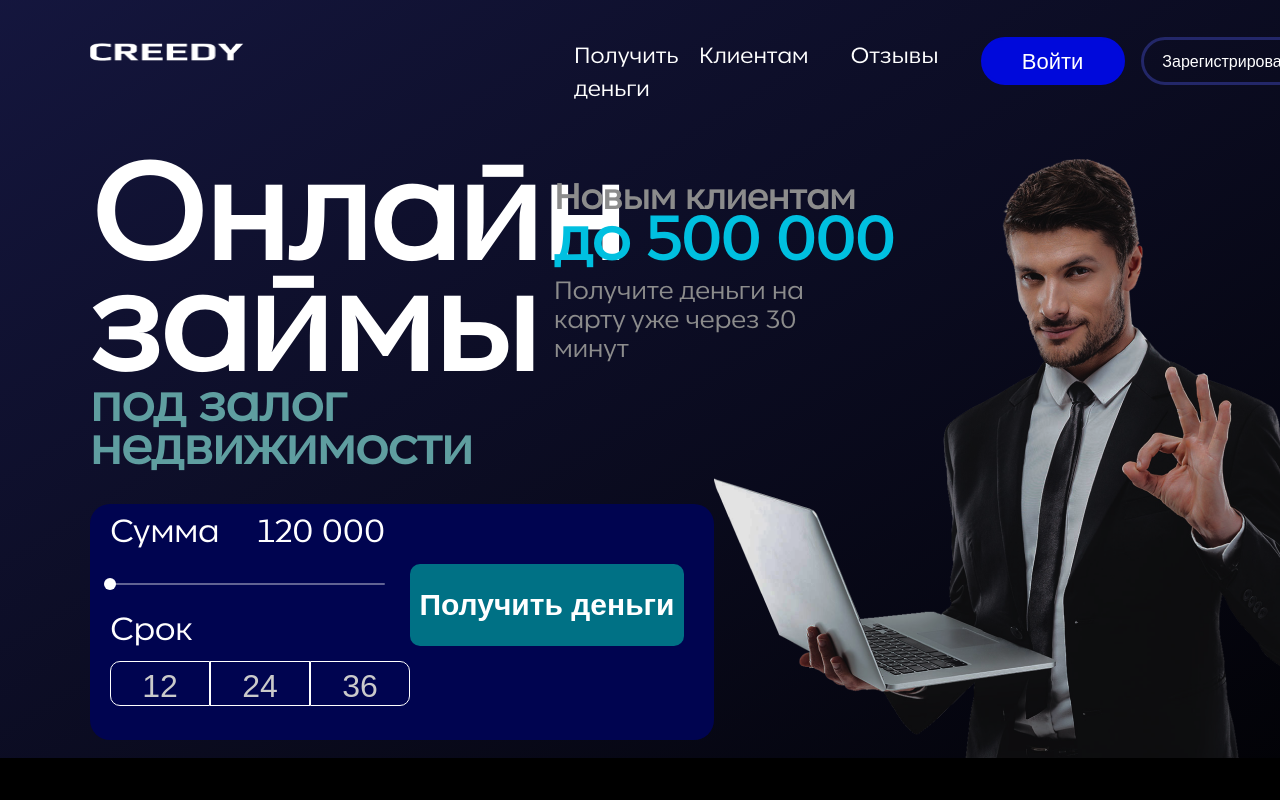
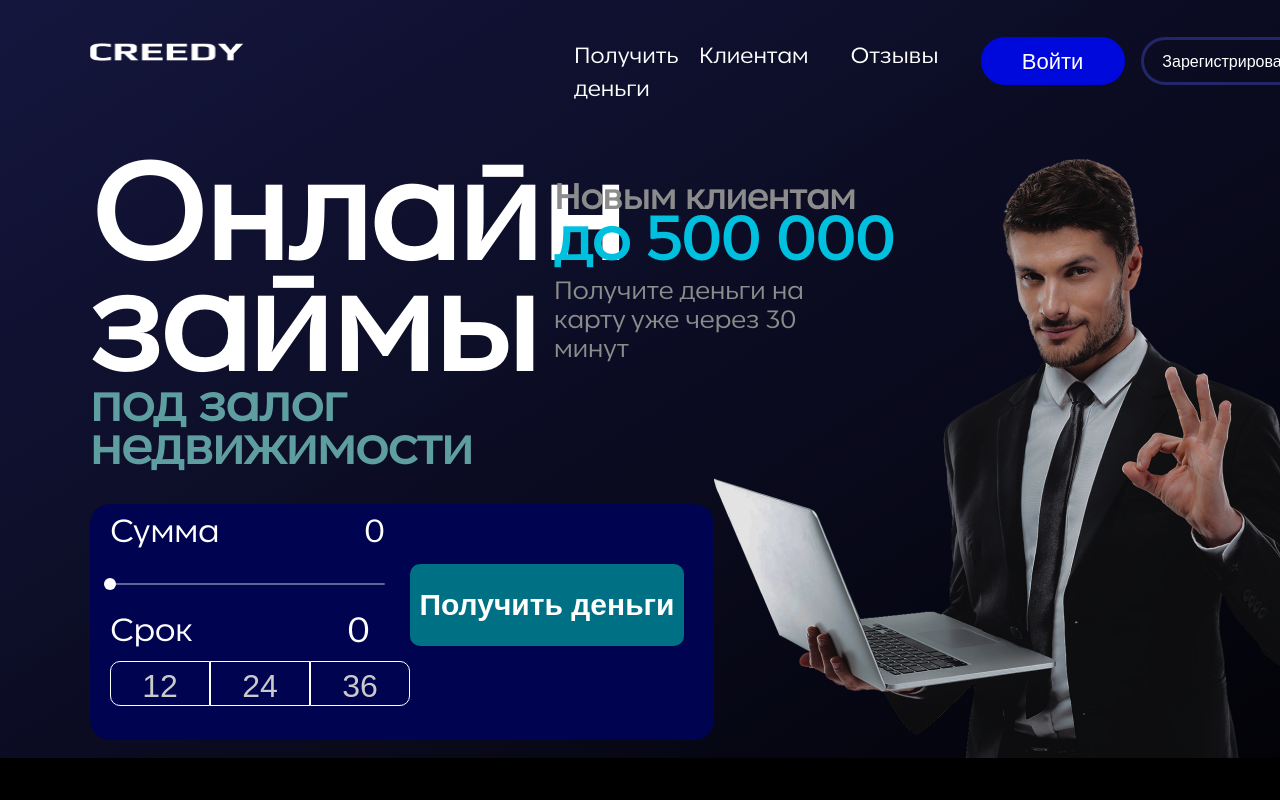
Before and after one commit to Perishte-135/Online_loans_website, a React (Create React App) app: page / in a window 1280 px wide. Shown: the top 800 px of the page. Built offline with nearby package versions, Linux system fonts and the light colour scheme.

Commit message:
added animation for calculator

```diff
--- a/src/pages/creedy/Creedy.css
+++ b/src/pages/creedy/Creedy.css
@@ -180,6 +180,17 @@ a {
   line-height: 48.45px;
 }
 
+.term_title {
+  display: flex;
+  justify-content: space-between;
+  align-items: center;
+}
+
+.termValue {
+  font-size: 35px;
+  margin-right: 40px;
+}
+
 .specific_term {
   display: flex;
   margin-top: 10px;
@@ -204,6 +215,10 @@ a {
 .specific_term button:last-child {
   border-top-right-radius: 10px;
   border-bottom-right-radius: 10px;
+}
+
+.specific_term button:hover {
+  border: 3px deepskyblue solid;
 }
 
 .get_money_button button {
--- a/src/pages/creedy/Creedy.jsx
+++ b/src/pages/creedy/Creedy.jsx
@@ -39,7 +39,8 @@ const Creedy = () => {
       {
         id: 3,
         label: 'Какая форма договора используется при залоговом кредитовании?',
-      renderContent: () => <p>Кредитный договор — документ, имеющий юридическую силу и регулирующий финансовые отношения
+        renderContent: () => <p>Кредитный договор — документ, имеющий юридическую силу и регулирующий финансовые
+          отношения
           между кредитором (банк, финансовое учреждение, юрлицо) и заемщиком (физлицо, предприятие). В соглашении
           прописываются основные положения, обязанности сторон и условия предоставления денежных средств, товара или
           услуги.</p>,
@@ -51,7 +52,8 @@ const Creedy = () => {
       },
     ]
 
-
+  const [sliderValue, setSliderValue] = useState(0);
+    const [inputValue, setInputValue] = useState(0);
     const [showForm, setShowForm] = useState(false);
 
     const showFormFunc = () => {
@@ -60,6 +62,10 @@ const Creedy = () => {
 
     const hideForm = (e) => {
       setShowForm(false);
+    };
+
+  const handleClick = (value) => {
+    setInputValue(value);
   };
 
     return (
@@ -80,7 +86,7 @@ const Creedy = () => {
                     <li className="menu_item" onClick={showFormFunc}>
                       {showForm &&
                         <div className={`form-container ${showForm ? "show" : ""}`}>
-                        <Form />
+                          <Form/>
                         </div>
                       }
                       Получить деньги
@@ -119,7 +125,7 @@ const Creedy = () => {
                   <div className="application_details">
                     <div className="amount">
                       <p>Сумма</p>
-                    <p>120 000</p>
+                      <p>{sliderValue}</p>
                     </div>
                     <Box sx={{width: 275, marginTop: '18px'}}>
                       <Slider
@@ -129,13 +135,17 @@ const Creedy = () => {
                         valueLabelDisplay="auto"
                         min={10000}
                         max={500000}
+                        onChange={(_, value) => setSliderValue(value)}
                       />
                     </Box>
+                    <div className="term_title">
                       <p className="term">Срок</p>
+                      <p className="termValue">{inputValue}</p>
+                    </div>
                     <div className="specific_term">
-                    <button>12</button>
-                    <button>24</button>
-                    <button>36</button>
+                      <button onClick={() => handleClick(12)}>12</button>
+                      <button onClick={() => handleClick(24)}>24</button>
+                      <button onClick={() => handleClick(36)}>36</button>
                     </div>
                   </div>
                   <div className="get_money_button">
@@ -186,7 +196,8 @@ const Creedy = () => {
           </div>
           <div className="get_money_desc">
             <img src={vertical_line} alt="vertical_line" className="line"/>
-          <p>Мы ценим ваше время и дорожим вашими потребностями, поэтому предлагаем быстрые и выгодные условия для всех
+            <p>Мы ценим ваше время и дорожим вашими потребностями, поэтому предлагаем быстрые и выгодные условия для
+              всех
               клиентов. Наша команда профессионалов готова помочь вам решить ваши финансовые вопросы и предложить
               оптимальные варианты займа. Обращайтесь к нам, и мы поможем вам решить ваши финансовые трудности надежно и
               быстро.</p>
@@ -248,7 +259,8 @@ const Creedy = () => {
                 <div className="third_review">
                   <img src={thirdReviewPhoto} alt="review_photo" className="review_photo"/>
                   <p className="review">Мне срочно понадобились деньги на ремонт машины. Обратился в эту компанию, и мне
-                  быстро одобрили заем под залог квартиры. Процентная ставка приемлемая, а условия договора прозрачные.
+                    быстро одобрили заем под залог квартиры. Процентная ставка приемлемая, а условия договора
+                    прозрачные.
                     Рекомендую!</p>
                   <i className="overElipse"></i>
                   <i className="innerElipse"></i>
```
Lines whose indentation alone changed are shown as unchanged.
